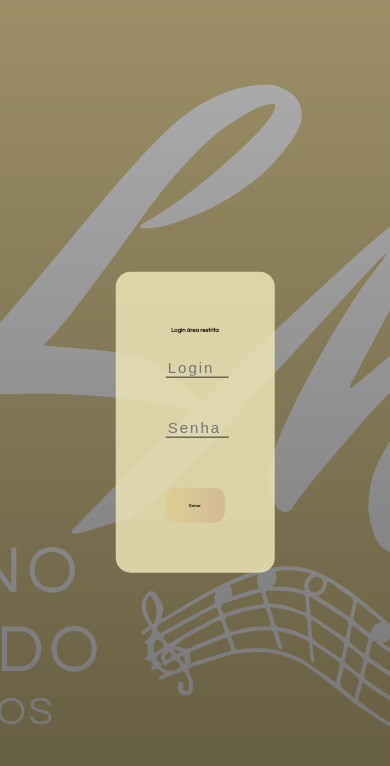
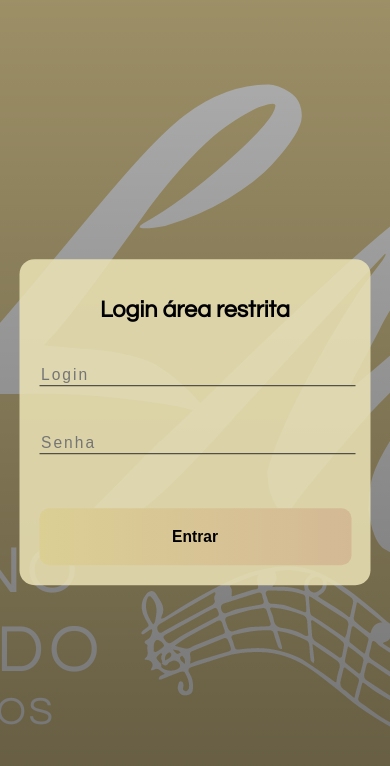
Before and after one commit to DigoPires/Luciano-Machado, a PHP site: page /views/loginAdmin.php in a window 390 px wide. Shown: the top 766 px of the page. Run offline with PHP 8.4, Linux system fonts and the light colour scheme; some libraries are stand-ins or nearby versions.

Commit message:
responsividade-login-e-admin

```diff
--- a/views/CSS/estrutura.css
+++ b/views/CSS/estrutura.css
@@ -394,9 +394,6 @@ footer {
     .copyright-div{
         font-size: 1.0em;
     }
-    footer{
-        padding-bottom: 40px;
-    }
 
 }
 
@@ -426,7 +423,4 @@ footer {
         gap: 10px;
     }
 
-    footer{
-        padding-bottom: 50px;
-    }
 }
--- a/views/CSS/loginAdmin.css
+++ b/views/CSS/loginAdmin.css
@@ -63,3 +63,60 @@ section{
     box-shadow: 0px 8px 15px #7a6447;
     transform: scale(1);
 }
+
+/* RESPONSIVIDADE */
+
+@media screen and (max-width: 1024px) {
+    h1 {
+        font-size: 3vw;
+    }
+
+    section {
+        padding: 3vw;
+        width: 70%;
+    }
+
+    .restrita-input {
+        font-size: 2vw;
+        margin: 3vw 0;
+    }
+
+    .entrar {
+        padding: 3vw;
+        font-size: 2vw;
+        margin-top: 5vw;
+    }
+
+    .entrar:hover {
+        box-shadow: 0px 3vw 4vw #7a6447;
+    }
+}
+
+
+@media screen and (max-width: 768px) {
+    h1 {
+        font-size: 6vw;
+    }
+
+    section {
+        padding: 5vw;
+        width: 80%;
+        max-width: 90%;
+    }
+
+    .restrita-input {
+        font-size: 4vw;
+        margin: 6vw 0;
+    }
+
+    .entrar {
+        padding: 5vw;
+        font-size: 4vw;
+        margin-top: 8vw;
+    }
+
+    .entrar:hover {
+        box-shadow: 0px 4vw 6vw #7a6447;
+}
+
+}
--- a/views/admin.php
+++ b/views/admin.php
@@ -35,7 +35,7 @@ if (!isset ($_SESSION['login']) || empty ($_SESSION['login'])) {
                 <input class="date" type="date" name="data" required>
                 <label>Estado:</label>
                 <select class="local" type="text" name="local" required>
-                <option value="AC">AC</option>
+                    <option value="AC">AC</option>
                     <option value="AL">AL</option>
                     <option value="AP">AP</option>
                     <option value="AM">AM</option>
--- a/views/agenda.php
+++ b/views/agenda.php
@@ -122,7 +122,6 @@ include_once ('../models/conexao.php');
 
     <script src="./JS/navBar.js"></script>
     <script src="./JS/carrossel.js"></script>
-    <script src="./JS/areaRestrita.js"></script>
     <script src="./JS/footerAgenda.js"></script>
 </body>
 
--- a/views/galeria.php
+++ b/views/galeria.php
@@ -95,11 +95,8 @@
 
 
 
-    <script src="./JS/script.js"></script>
-    <script src="./JS/scrollMenu.js"></script>
     <script src="./JS/navBar.js"></script>
     <script src="./JS/carrossel.js"></script>
-    <script src="./JS/areaRestrita.js"></script>
     <script src="./JS/carrossel-galeria.js"></script>
 </body>
 
--- a/views/playlist.php
+++ b/views/playlist.php
@@ -84,7 +84,6 @@
 
     <script src="./JS/navBar.js"></script>
     <script src="./JS/carrossel.js"></script>
-    <script src="./JS/areaRestrita.js"></script>
 
 </body>
 </html>
```
Also changed, not shown: views/CSS/admin.css (+47 -49 lines).
